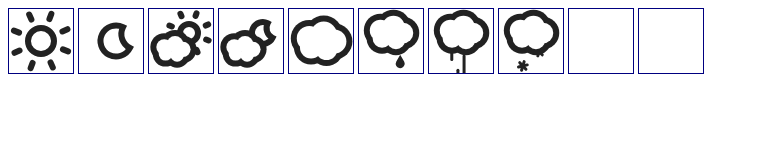
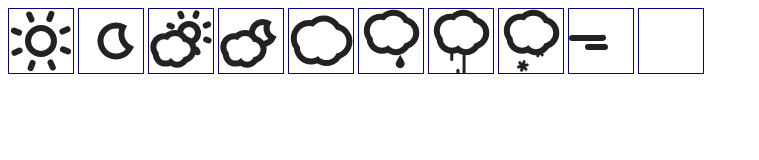
Before and after one commit to darkskyapp/skycons, a plain HTML site: page index.html in a window 1280 px wide. Shown: the whole page, without its empty margins (0-759 px from the left). Drawn offline with Linux system fonts and the light colour scheme.

Commit message:
First pass at wind.

```diff
--- a/index.html
+++ b/index.html
@@ -53,6 +53,7 @@
       new Skycon("rain").play(Skycon.RAIN);
       new Skycon("sleet").play(Skycon.SLEET);
       new Skycon("snow").play(Skycon.SNOW);
+      new Skycon("wind").play(Skycon.WIND);
     </script>
   </body>
 </html>
--- a/skycon.js
+++ b/skycon.js
@@ -167,6 +167,61 @@ var Skycon;
           line(ctx, x - vx, y - vy, x + vx, y + vy);
           line(ctx, x - wx, y - wy, x + wx, y + wy);
         }
+      },
+      swoosh = function(ctx, t, cx, cy, r, tail, up) {
+        var a = tail,
+            b = r * TWO_PI * 5 / 8,
+            c = (a * 2) / (a + b),
+            ty, sa, ea;
+
+        if(up) {
+          ty = cy + r;
+          sa = TWO_PI *  2 / 8;
+          ea = TWO_PI * -3 / 8;
+        }
+
+        else {
+          ty = cy - r;
+          sa = TWO_PI * -2 / 8;
+          ea = TWO_PI *  3 / 8;
+        }
+
+        t = (t % 1) * 8;
+
+        ctx.beginPath();
+
+        if(t < c) {
+          t = 1 - t / c;
+          ctx.moveTo(cx - tail * t, ty);
+          ctx.arc(cx, cy, r, sa, ea, up);
+        }
+
+        else if(t < 2) {
+          t = 1 - (t - c) / (2 - c);
+          ctx.arc(cx, cy, r, ea + (sa - ea) * t, ea, up);
+        }
+
+        else if(t < 3) {
+        }
+
+        else if(t < 3 + c) {
+          t = 1 - (t - 3) / c;
+          ctx.moveTo(cx - tail, ty);
+          ctx.lineTo(cx - tail * t, ty);
+        }
+
+        else if(t < 5) {
+          t = 1 - (t - (3 + c)) / (2 - c);
+          ctx.moveTo(cx - tail, ty);
+          ctx.arc(cx, cy, r, sa, ea + (sa - ea) * t, up);
+        }
+
+        else {
+          ctx.moveTo(cx - tail, ty);
+          ctx.arc(cx, cy, r, sa, ea, up);
+        }
+
+        ctx.stroke();
       };
 
   Skycon = function(id) {
@@ -245,6 +300,25 @@ var Skycon;
     cloud(ctx, t, w * 0.5, h * 0.37, s * 0.9, s * STROKE);
   };
 
+  Skycon.WIND = function(ctx, t) {
+    t /= 4000;
+
+    var w = ctx.canvas.width,
+        h = ctx.canvas.height,
+        cx = w * 0.5,
+        cy = h * 0.5,
+        cw = Math.min(w, h),
+        s  = cw * STROKE;
+
+    ctx.strokeStyle = BLACK;
+    ctx.lineWidth = s;
+    ctx.lineCap = "round";
+
+    swoosh(ctx, t       , cx, cy - s * 2, s * 1.5, cw * 0.5 - s * 0.5, true);
+    swoosh(ctx, t - 0.04, cx + cw * 0.25, cy + s * 2, s, cw * 0.5 - s * 0.5, false);
+    swoosh(ctx, t - 0.13, cx + cw * 0.5 - s * 1.5, cy - s * 1.5, s, cw * 0.25 - s * 1.5, true);
+  };
+
   Skycon.prototype = {
     clear: function() {
       var canvas = this.context.canvas;
```
